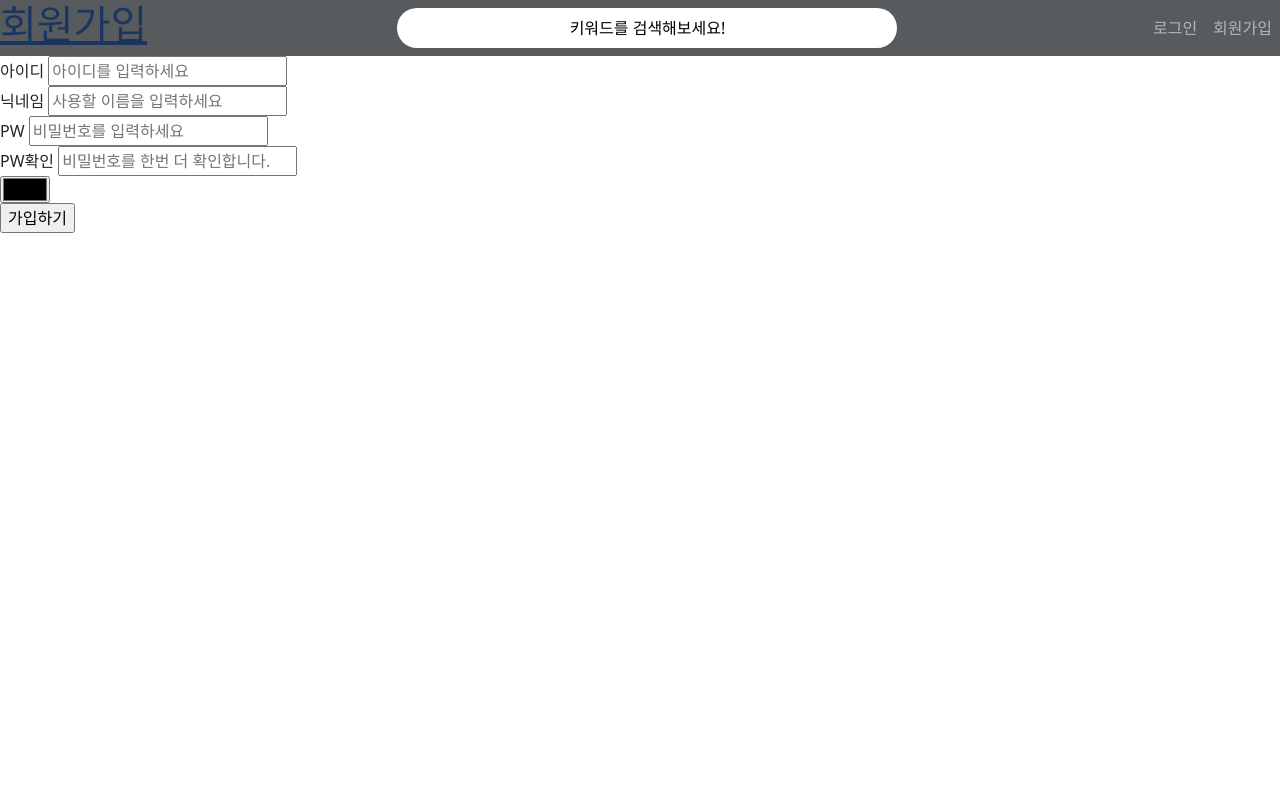
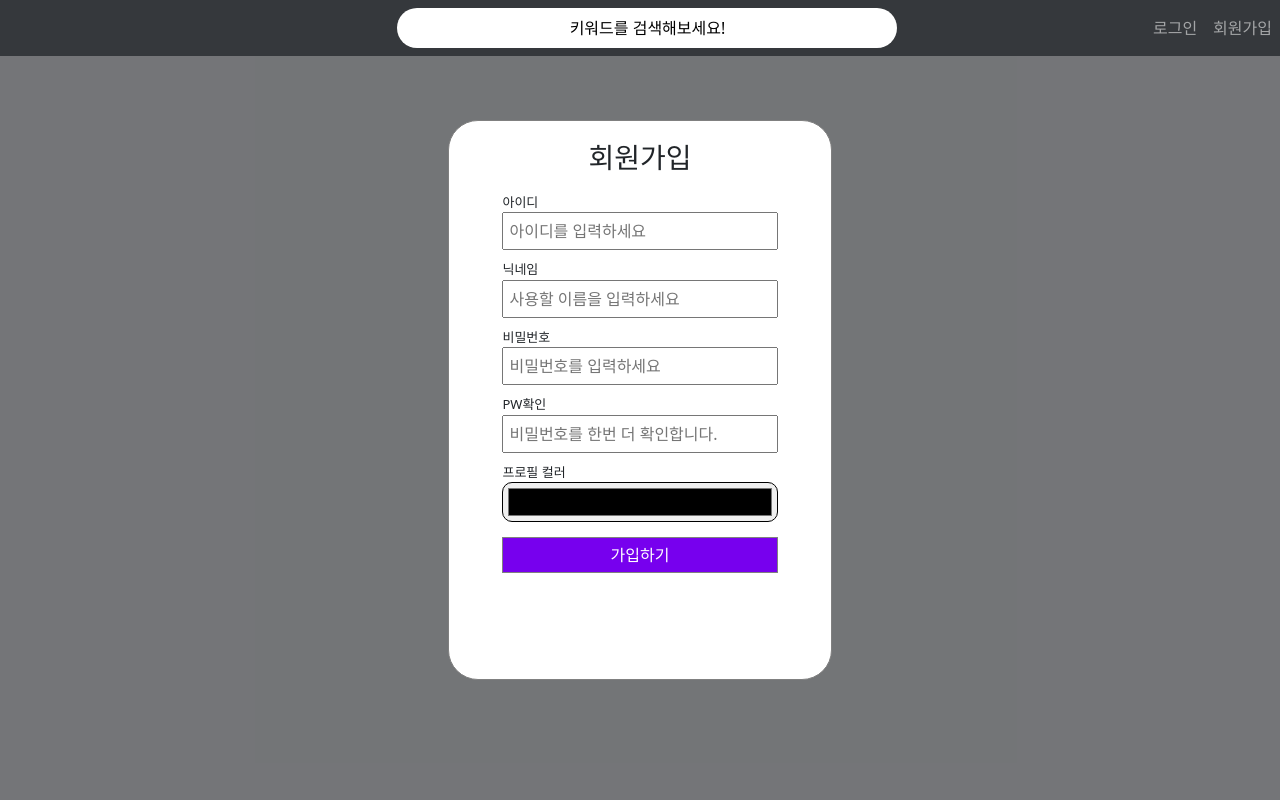
Before and after one commit to iruyj/DreamColor, a Django app: page /account/signup/ in a window 1280 px wide. Run offline with Django 4.2, Linux system fonts and the light colour scheme; some libraries are stand-ins or nearby versions.

Commit message:
signup css

```diff
--- a/static/css/styles.css
+++ b/static/css/styles.css
@@ -113,6 +113,7 @@
     background-color: pink;
 }
 .content{
+    padding: 10px;
     border: 1px solid black;
     width: 50%;
     height: auto;
@@ -124,6 +125,7 @@
     width: 48%;
     margin-top: 10px;
     display: flex;
+    padding-bottom: 70px;
     /*justify-content: space-between;*/
 }
 
@@ -252,6 +254,69 @@
     margin-top: 30px;
     padding: 10px;
     border: 1px solid gray;
-    background-color: #eeecff;
+    background-color: #2c1990;
+    color: white;
     width: 80%;
 }
+
+/* 회원가입 화면 */
+.signup-container{
+    width: 100%;
+    height: 100%;
+    display: flex;
+    justify-items: center;
+    justify-content: center;
+    align-items: center;
+    align-content: center;
+    background-color: rgba(30, 33, 37, 0.62);
+}
+
+.signup-container .signup-wrap{
+    z-index: 50;
+    width: 30%;
+    height: 70%;
+    display: flex;
+    flex-direction: column;
+    align-content: center;
+    align-items: center;
+    border: 1px solid gray;
+    background-color: white;
+    border-radius: 30px;
+    padding: 10px;
+    padding-top: 20px;
+}
+.signup-container .signup-wrap h1{
+    font-size: 28px;
+}
+
+.signup-container .signup-wrap form{
+    width: 95%;
+    text-align: center;
+}
+.signup-container .signup-wrap form .sign-info{
+    width: 100%;
+    margin-top: 10px;
+}
+.signup-container .signup-wrap form span{
+    display: inline-block;
+    text-align: left;
+    font-size: 13px;
+    width: 80%;
+}
+.signup-container .signup-wrap form input {
+    padding: 5px;
+    width: 80%;
+}
+
+.input-usercolor{
+    height: 40px;
+    border-radius: 10px;
+    padding: 0;
+}
+
+.signup-container .signup-wrap form .submit{
+    margin-top: 15px;
+    background-color: #7700ee;
+    color: white;
+    border: 1px solid gray;
+}
--- a/templates/account/signup.html
+++ b/templates/account/signup.html
@@ -2,7 +2,7 @@
 {% block content %}
 <div class="signup-container">
     <div class="signup-wrap">
-        <a href="" ><h1>회원가입</h1></a>
+        <h1>회원가입</h1>
         <form method="post" enctype='multipart/form-data' class="signup-form" action="{% url 'account:signup' %}">
             {% csrf_token %}
             {% include "form_errors.html" %}
@@ -15,18 +15,26 @@
                 <input type="text" name="nickname" class="input-name" placeholder="사용할 이름을 입력하세요" value="{{ form.nickname.value|default_if_none:'' }}">
             </div>
             <div class="sign-info">
-                <span class="signup-item pw">PW</span>
+                <span class="signup-item pw">비밀번호</span>
                 <input type="password" name="password1" class="input-pw" placeholder="비밀번호를 입력하세요" value="{{ form.password1.value|default_if_none:'' }}">
             </div>
             <div class="sign-info">
                 <span class="signup-item pw-check">PW확인</span>
                 <input type="password" name="password2" class="input-pwchk" placeholder="비밀번호를 한번 더 확인합니다." value="{{ form.password2.value|default_if_none:'' }}">
             </div>
-            <div class="signup-item usercolor" >
-                <input type="color" name="usercolor" class="input-usercolor" placeholder="프로필 색깔을 정해주세요" value="{{ form.usercolor.value|default_if_none:'' }}">
+            <div class="sign-info usercolor" >
+                <span class="signup-item pw-check">프로필 컬러</span>
+                <input type="color" name="usercolor" class="input-usercolor" id="usercolor" placeholder="프로필 색깔을 정해주세요" value="{{ form.usercolor.value|default_if_none:'' }}">
             </div>
             <input type="submit" class="submit" value="가입하기">
         </form>
     </div>
 </div>
+    <script>
+        let color = document.getElementById('usercolor');
+        color.addEventListener('change',()=>{
+            let body = document.querySelector('.signup-container');
+            body.style.backgroundColor = color.value
+        })
+    </script>
 {% endblock %}
```
Also changed, not shown: templates/dreams/view.html (+2 -9 lines).
